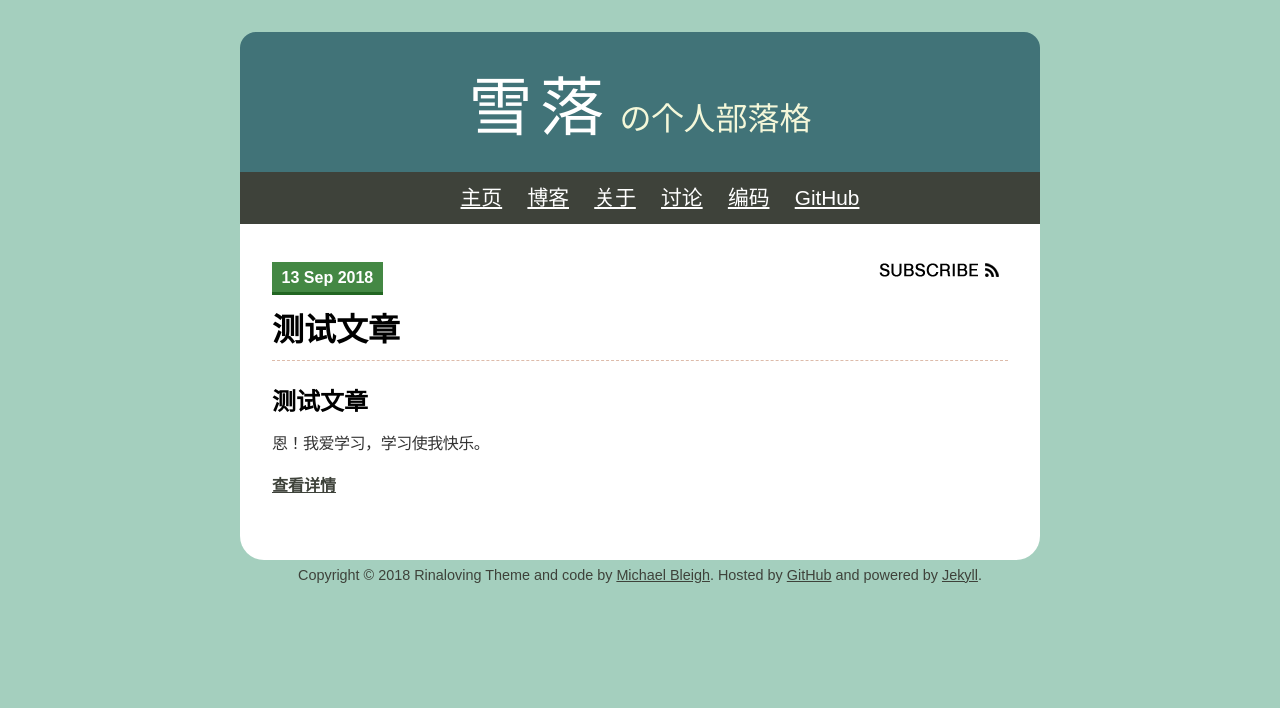
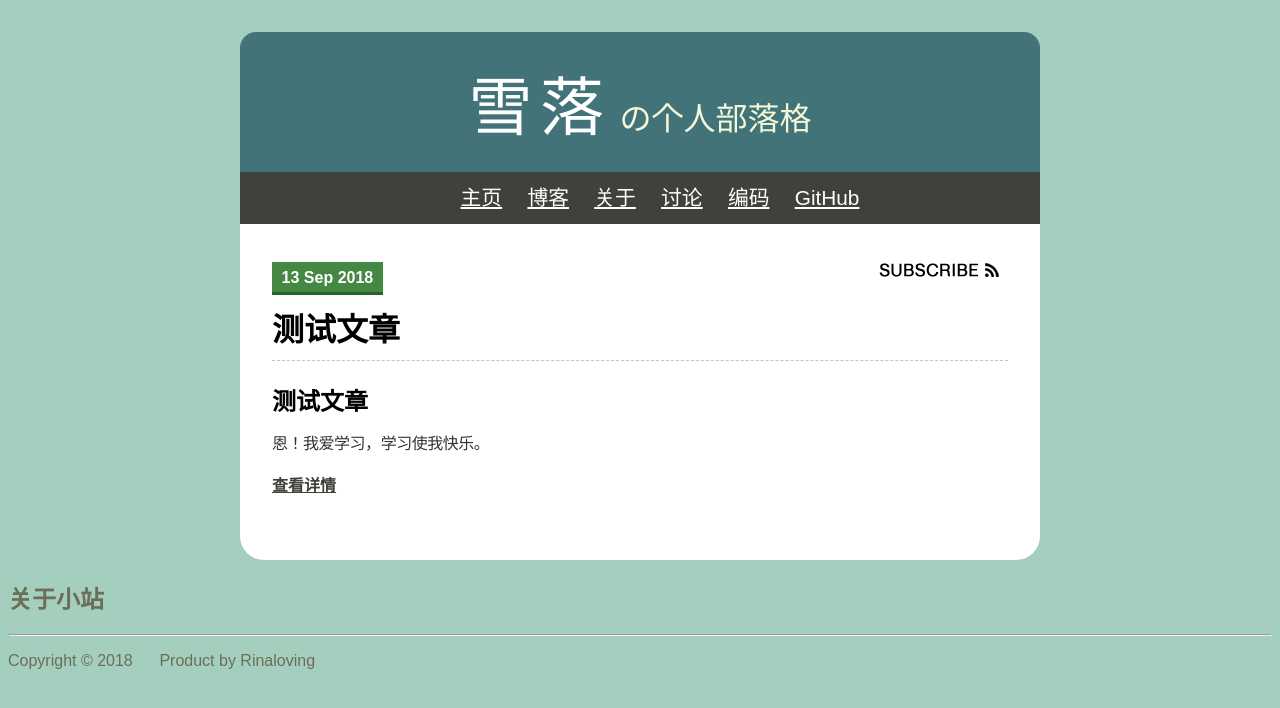
Before and after one commit to Rinaloving/Rinaloving.github.io, a Jekyll site: the page built from blog.html, in a window 1280 px wide. Shown: the top 708 px of the page. Built offline with Jekyll 4.4.1, drawn with Linux system fonts in a browser that asks for light colours.

Commit message:
更新博客页脚

```diff
--- a/_includes/master.html
+++ b/_includes/master.html
@@ -31,8 +31,8 @@
         <div class='clearfix'></div>
       </div>
     </div>
-    <div id='footer'>
-      Copyright &copy; 2018 Rinaloving  Theme and code by <a href="http://github.com/mbleigh">Michael Bleigh</a>. Hosted by <a href='http://github.com/schacon/schacon.github.com/' target='_blank'>GitHub</a> and powered by <a href='http://github.com/mojombo/jekyll'>Jekyll</a>.
+    <div id='contact'>
+		 {% include contact.html %}
     </div>
     <script type="text/javascript">
       var gaJsHost = (("https:" == document.location.protocol) ? "https://ssl." : "http://www.");
--- a/_layouts/master.html
+++ b/_layouts/master.html
@@ -31,8 +31,8 @@
         <div class='clearfix'></div>
       </div>
     </div>
-    <div id='footer'>
-      Copyright &copy; 2018 Rinaloving  Theme and code by <a href="http://github.com/mbleigh">Michael Bleigh</a>. Hosted by <a href='http://github.com/schacon/schacon.github.com/' target='_blank'>GitHub</a> and powered by <a href='http://github.com/mojombo/jekyll'>Jekyll</a>.
+    <div id='contact'>
+		 {% include contact.html %}
     </div>
     <script type="text/javascript">
       var gaJsHost = (("https:" == document.location.protocol) ? "https://ssl." : "http://www.");
```
